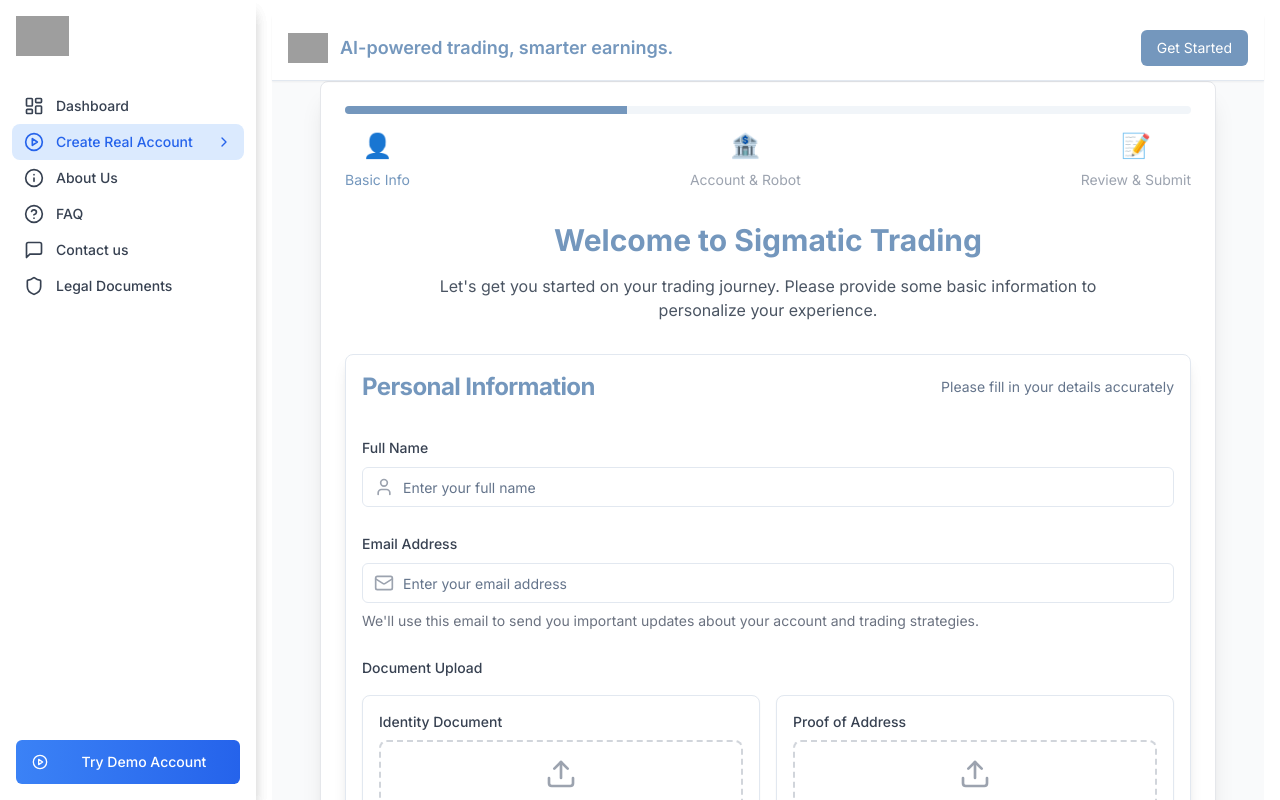
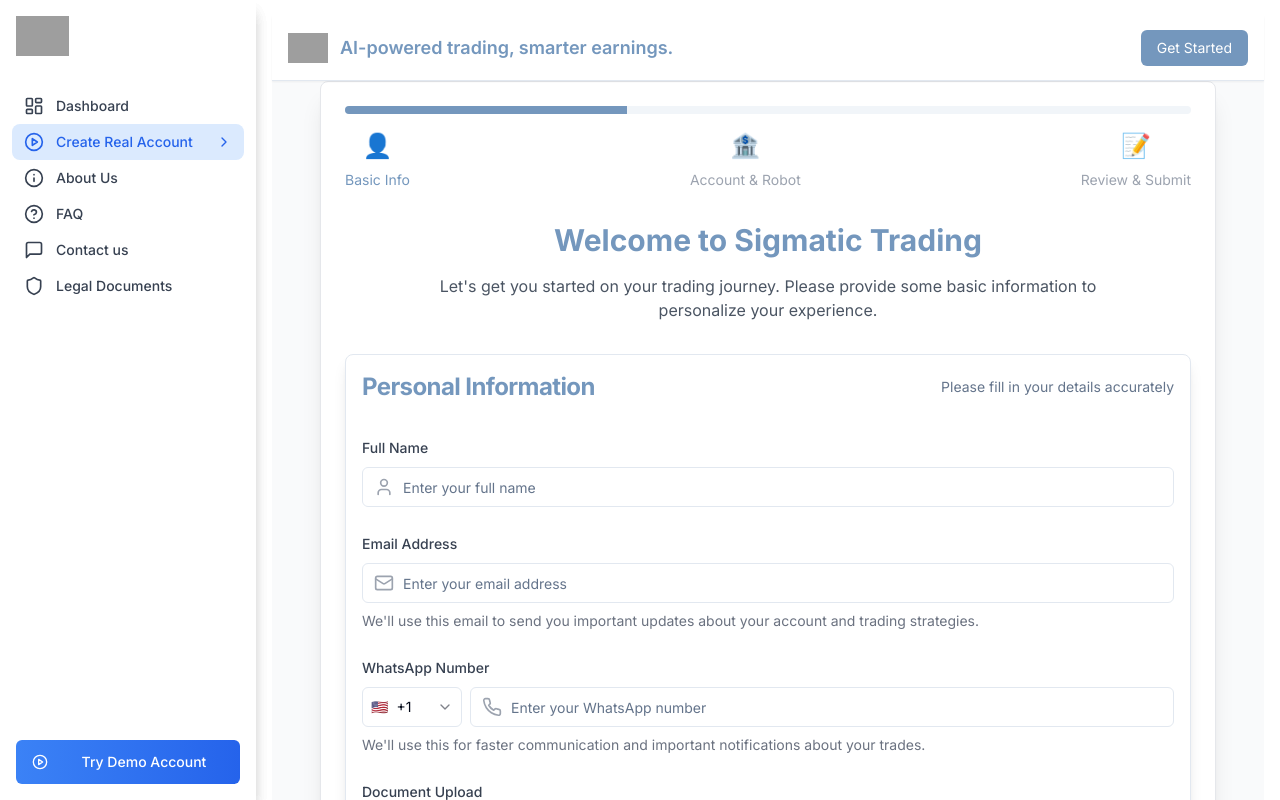
Before and after one commit to yassineessabar/dashboardv2-simple, a Next.js app: page /get-started in a window 1280 px wide. Shown: the top 800 px of the page. Built offline with nearby package versions, Linux system fonts and the light colour scheme; grey boxes are pictures that could not be loaded.

Commit message:
Update step-zero.tsx

```diff
--- a/components/step-zero.tsx
+++ b/components/step-zero.tsx
@@ -2,14 +2,16 @@
 
 import { useState } from "react"
 import { motion } from "framer-motion"
-import { User, Mail, Upload, CheckCircle, AlertTriangle } from "lucide-react"
+import { User, Mail, Upload, CheckCircle, AlertTriangle, Phone } from "lucide-react"
 import { Input } from "@/components/ui/input"
 import { Label } from "@/components/ui/label"
 import { Card, CardContent, CardHeader, CardTitle, CardDescription } from "@/components/ui/card"
 import { Alert, AlertDescription } from "@/components/ui/alert"
+import { Select, SelectContent, SelectItem, SelectTrigger, SelectValue } from "@/components/ui/select"
 
 export function StepZero({ formData, updateFormData }) {
   const [emailError, setEmailError] = useState("")
+  const [phoneError, setPhoneError] = useState("")
   const [fileUploads, setFileUploads] = useState({
     identityDocument: null,
     proofOfAddress: null,
@@ -18,6 +20,12 @@ export function StepZero({ formData, updateFormData }) {
   const validateEmail = (email: string) => {
     const re = /^[a-zA-Z0-9._%+-]+@[a-zA-Z0-9.-]+\.[a-zA-Z]{2,}$/
     return re.test(String(email).toLowerCase())
+  }
+
+  const validatePhone = (phone: string) => {
+    // Basic phone validation - can be adjusted based on requirements
+    const re = /^\d{6,15}$/
+    return re.test(String(phone).replace(/\s+/g, ''))
   }
 
   const handleFileUpload = (field: string, file: File) => {
@@ -30,6 +38,30 @@ export function StepZero({ formData, updateFormData }) {
     animate: { opacity: 1, y: 0 },
     transition: { duration: 0.5 },
   }
+
+  // Country codes with flags
+  const countryCodes = [
+    { code: "+1", country: "US/Canada", flag: "🇺🇸" },
+    { code: "+44", country: "UK", flag: "🇬🇧" },
+    { code: "+49", country: "Germany", flag: "🇩🇪" },
+    { code: "+33", country: "France", flag: "🇫🇷" },
+    { code: "+61", country: "Australia", flag: "🇦🇺" },
+    { code: "+91", country: "India", flag: "🇮🇳" },
+    { code: "+86", country: "China", flag: "🇨🇳" },
+    { code: "+971", country: "UAE", flag: "🇦🇪" },
+    { code: "+27", country: "South Africa", flag: "🇿🇦" },
+    { code: "+234", country: "Nigeria", flag: "🇳🇬" },
+    { code: "+55", country: "Brazil", flag: "🇧🇷" },
+    { code: "+52", country: "Mexico", flag: "🇲🇽" },
+    { code: "+81", country: "Japan", flag: "🇯🇵" },
+    { code: "+82", country: "South Korea", flag: "🇰🇷" },
+    { code: "+65", country: "Singapore", flag: "🇸🇬" },
+    { code: "+60", country: "Malaysia", flag: "🇲🇾" },
+    { code: "+39", country: "Italy", flag: "🇮🇹" },
+    { code: "+34", country: "Spain", flag: "🇪🇸" },
+    { code: "+7", country: "Russia", flag: "🇷🇺" },
+    { code: "+31", country: "Netherlands", flag: "🇳🇱" },
+  ]
 
   return (
     <motion.div
@@ -106,6 +138,71 @@ export function StepZero({ formData, updateFormData }) {
               </p>
             </motion.div>
 
+            {/* WhatsApp Phone Number Field with Smaller Flag Box */}
+            <motion.div className="space-y-2" variants={fadeInUp}>
+              <Label htmlFor="whatsappNumber" className="text-sm font-medium text-gray-700">
+                WhatsApp Number
+              </Label>
+              <div className="flex gap-2">
+                <div className="w-[100px]"> {/* Reduced width from 1/3 to fixed 100px */}
+                  <Select
+                    value={formData.countryCode || "+1"}
+                    onValueChange={(value) => updateFormData({ countryCode: value })}
+                  >
+                    <SelectTrigger className="px-2"> {/* Reduced padding */}
+                      <SelectValue placeholder="Code">
+                        {formData.countryCode && (
+                          <div className="flex items-center">
+                            <span className="mr-1 text-base leading-none">
+                              {countryCodes.find(c => c.code === formData.countryCode)?.flag || "🇺🇸"}
+                            </span>
+                          </div>
+                        )}
+                      </SelectValue>
+                    </SelectTrigger>
+                    <SelectContent className="max-h-[300px]">
+                      {countryCodes.map((country) => (
+                        <SelectItem key={country.code} value={country.code}>
+                          <div className="flex items-center">
+                            <span className="mr-2">{country.flag}</span>
+                            <span>{country.code}</span>
+                          </div>
+                        </SelectItem>
+                      ))}
+                    </SelectContent>
+                  </Select>
+                </div>
+                <div className="relative flex-1">
+                  <Input
+                    id="whatsappNumber"
+                    type="tel"
+                    value={formData.whatsappNumber || ""}
+                    onChange={(e) => {
+                      const newPhone = e.target.value
+                      updateFormData({ whatsappNumber: newPhone })
+                      if (newPhone && !validatePhone(newPhone)) {
+                        setPhoneError("Please enter a valid phone number")
+                      } else {
+                        setPhoneError("")
+                      }
+                    }}
+                    placeholder="Enter your WhatsApp number"
+                    className={`pl-10 ${phoneError ? "border-red-500" : ""}`}
+                  />
+                  <Phone className="absolute left-3 top-1/2 transform -translate-y-1/2 text-gray-400 h-5 w-5" />
+                </div>
+              </div>
+              {phoneError && (
+                <p className="text-sm text-red-500 mt-1 flex items-center">
+                  <AlertTriangle className="h-4 w-4 mr-1" />
+                  {phoneError}
+                </p>
+              )}
+              <p className="text-sm text-gray-500 mt-2">
+                We'll use this for faster communication and important notifications about your trades.
+              </p>
+            </motion.div>
+
             <motion.div className="space-y-4" variants={fadeInUp}>
               <Label className="text-sm font-medium text-gray-700">Document Upload</Label>
               <div className="grid gap-4 sm:grid-cols-2">
```
